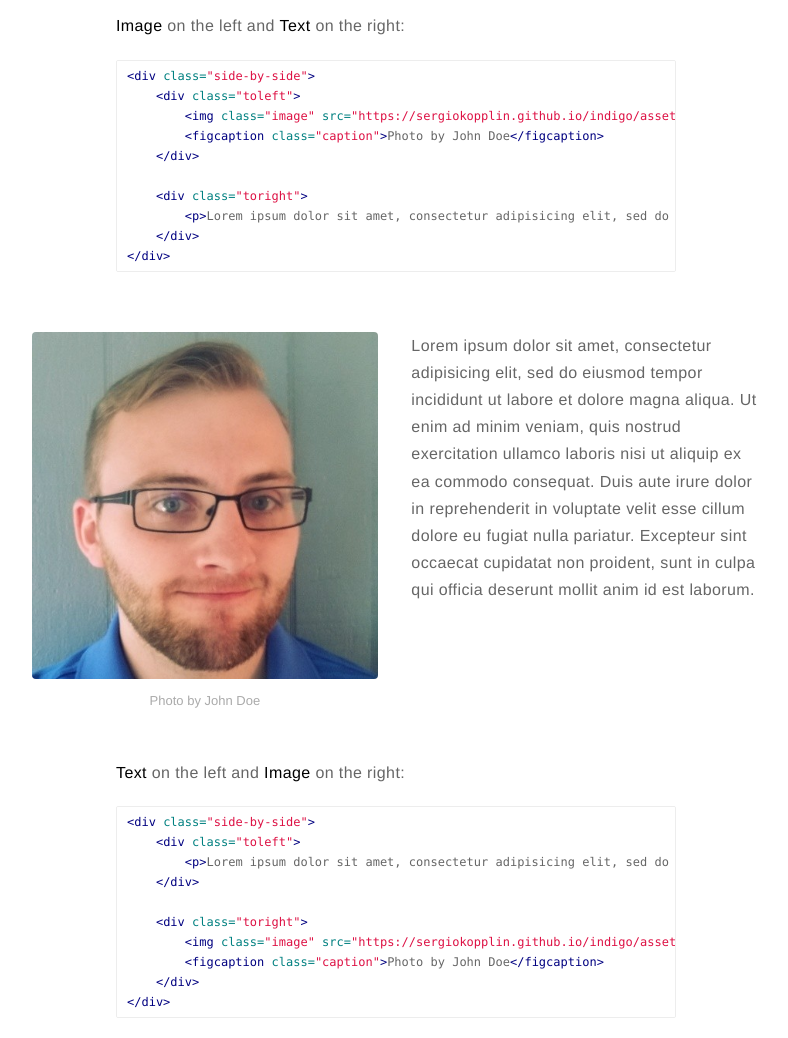
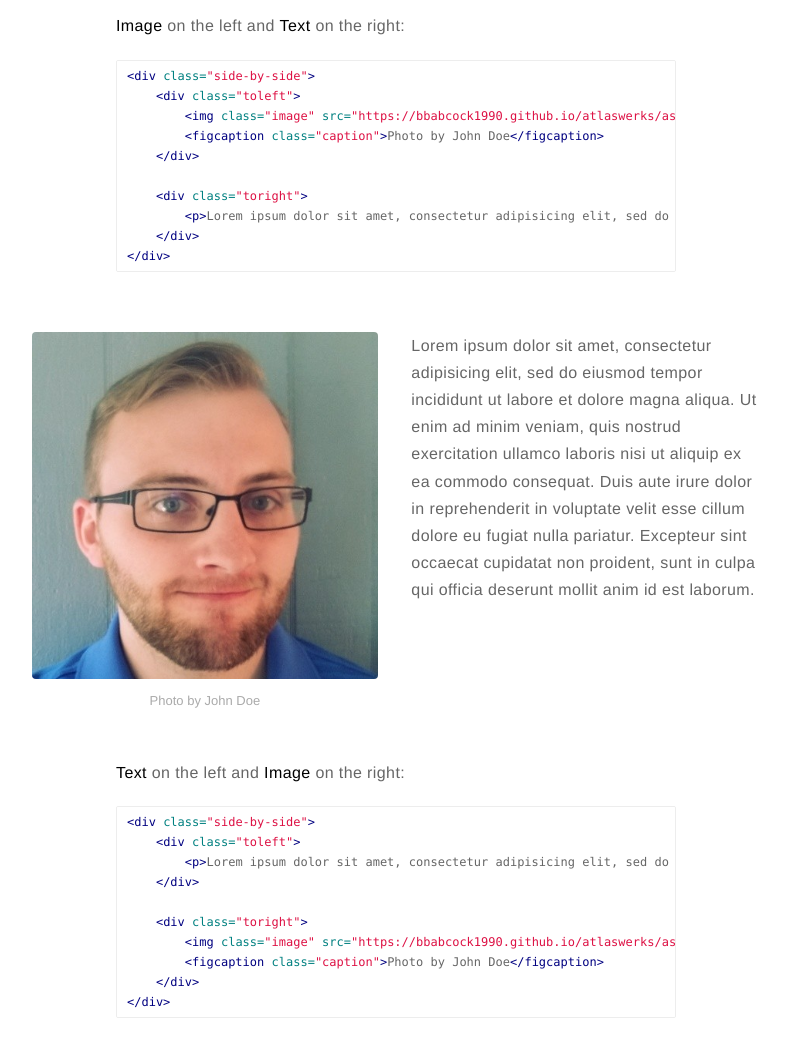
Before and after one commit to bbabcock1990/atlaswerks.com, a Jekyll site: the page built from _posts/2015-02-24-markdown-extra-components.markdown, in a window 1280 px wide and 1400 px high, scrolled down 1068 px. Shown: the part 151-1189 px from the top of the window, without its empty margins (244-1032 px from the left). Built offline with Jekyll 4.4.1, drawn with Linux system fonts in a browser that asks for light colours; comment, search, counter and statistics services are not loaded; part of the change alters nothing that is shown.

Commit message:
updated urls

```diff
--- a/_config.yml
+++ b/_config.yml
@@ -16,7 +16,7 @@ resume: true
 resume-external: true
 resume-url: https://google.com/?q=my+resume
 
-url: https://sergiokopplin.github.io/indigo
+url: https://bbabcock1990.github.io/atlaswerks
 # your url: https://USERNAME.github.io
 
 permalink: /:title/
```
